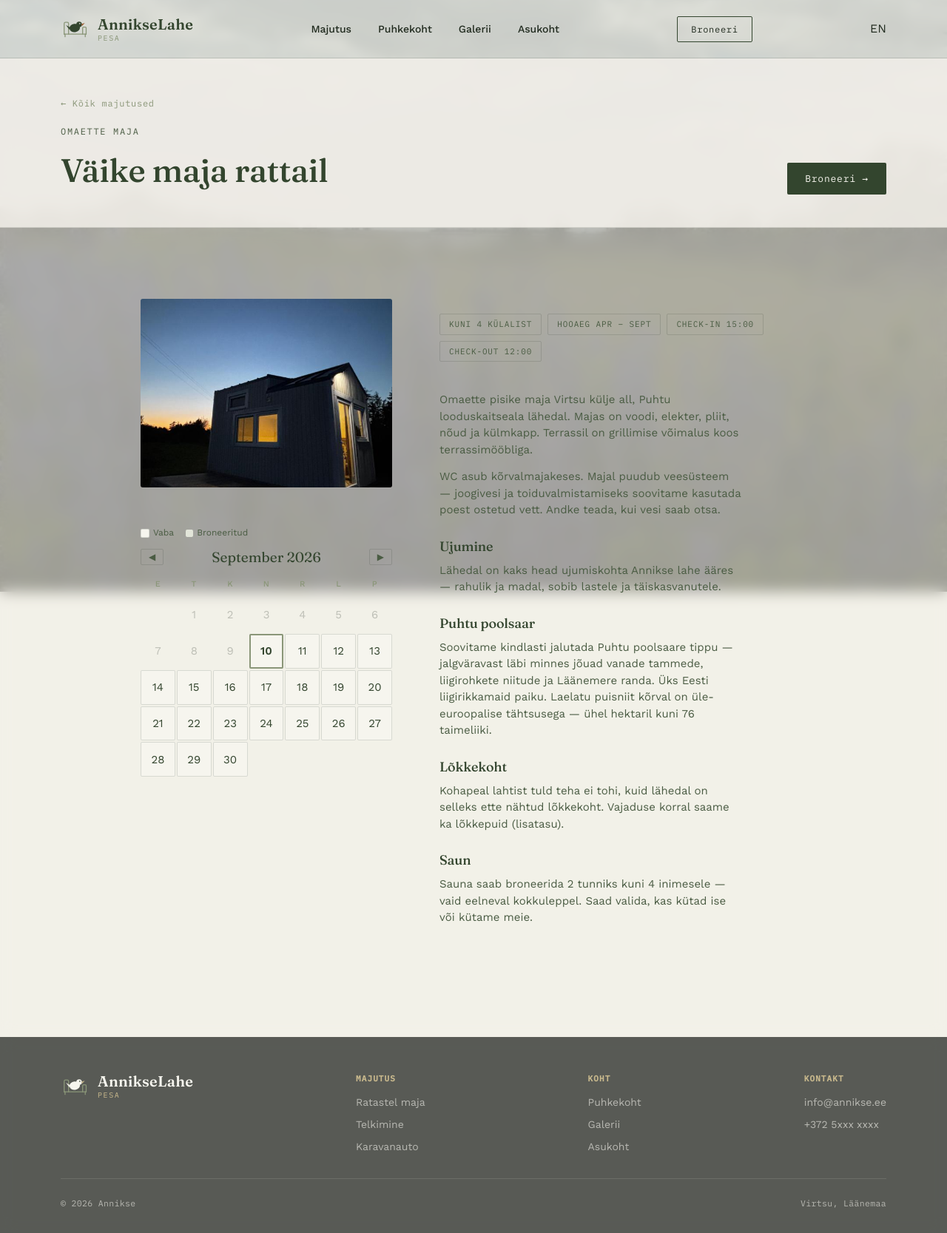
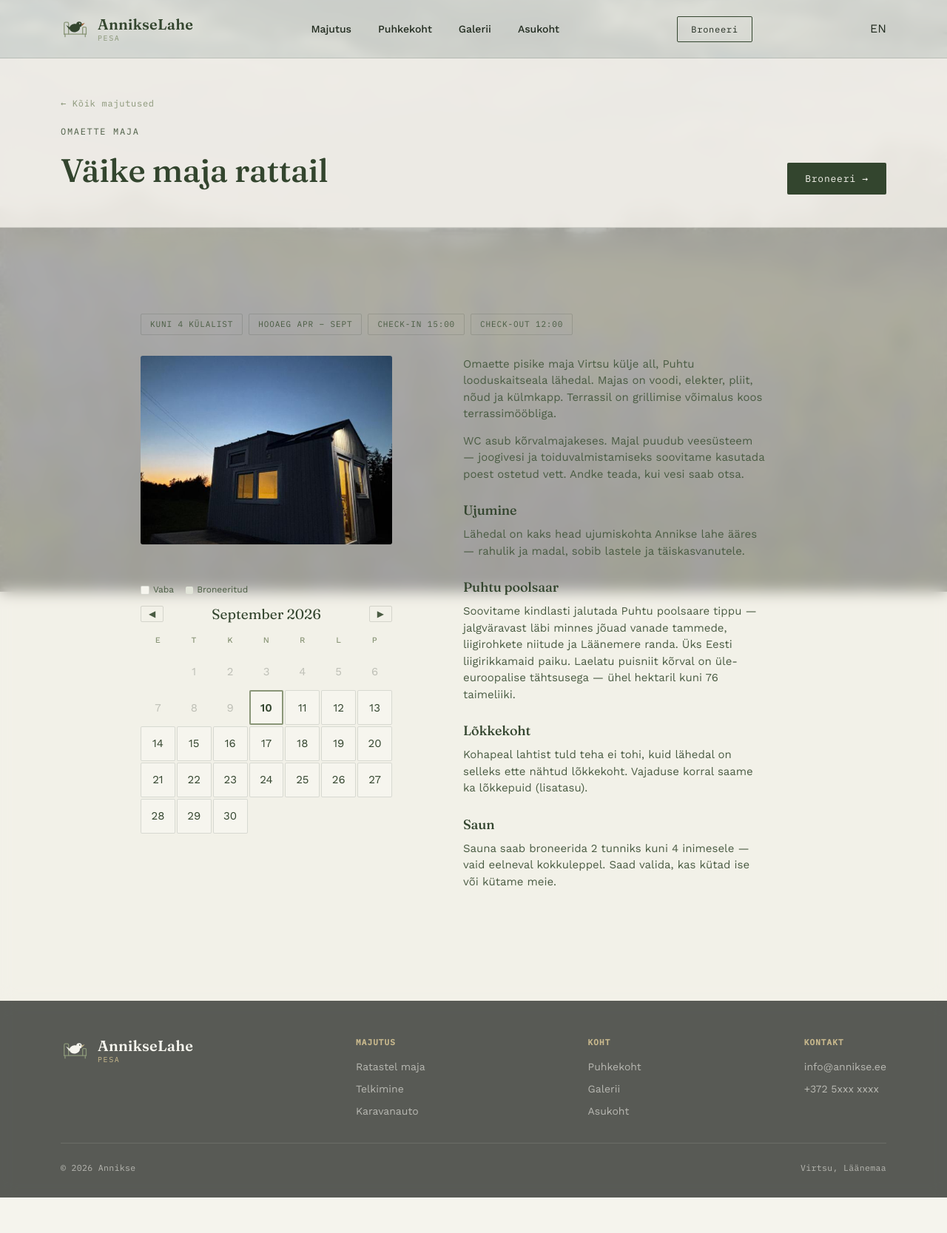
Before and after one commit to m1tsui/wwwannikse, a FastAPI app: page /ee/majutus/vaike-maja in a window 1280 px wide. Shown: the whole page at 74% size. After the commit the page ends 1619 px from the top, so only its background shows below. Run offline with FastAPI, Linux system fonts and the light colour scheme; data that the repository does not hold is empty.

Commit message:
fix: pillid pildi kohale (täislaius), tekst algab pildi kõrguselt, suurem vahe
Co-Authored-By: Claude Sonnet 4.6 <noreply@anthropic.com>
Claude-Session: https://claude.ai/code/session_017yhzPe9vmkkHmzvgsC2XDu

```diff
--- a/static/styles.css
+++ b/static/styles.css
@@ -690,7 +690,7 @@
   .majutus-pilt-kirjeldus {
     display: grid;
     grid-template-columns: 340px 1fr;
-    gap: 64px;
+    gap: 96px;
     align-items: start;
     margin-bottom: 40px;
   }
--- a/templates/et/majutus/vaike-maja.html
+++ b/templates/et/majutus/vaike-maja.html
@@ -63,6 +63,13 @@
     <div class="wrap">
       <div class="majutus-tutvustus">
 
+        <div class="info-pills" style="margin-bottom: 28px;">
+          <span class="info-pill">Kuni 4 külalist</span>
+          <span class="info-pill">Hooaeg apr – sept</span>
+          <span class="info-pill">Check-in 15:00</span>
+          <span class="info-pill">Check-out 12:00</span>
+        </div>
+
         <div class="majutus-pilt-kirjeldus">
 
           <!-- Vasak veerg: pilt + kalender -->
@@ -81,13 +88,6 @@
 
           <!-- Parem veerg: tekst -->
           <div class="majutus-info">
-            <div class="info-pills">
-              <span class="info-pill">Kuni 4 külalist</span>
-              <span class="info-pill">Hooaeg apr – sept</span>
-              <span class="info-pill">Check-in 15:00</span>
-              <span class="info-pill">Check-out 12:00</span>
-            </div>
-
             <div class="majutus-kirjeldus">
               <p>Omaette pisike maja Virtsu külje all, Puhtu looduskaitseala lähedal. Majas on voodi, elekter, pliit, nõud ja külmkapp. Terrassil on grillimise võimalus koos terrassimööbliga.</p>
 
```
